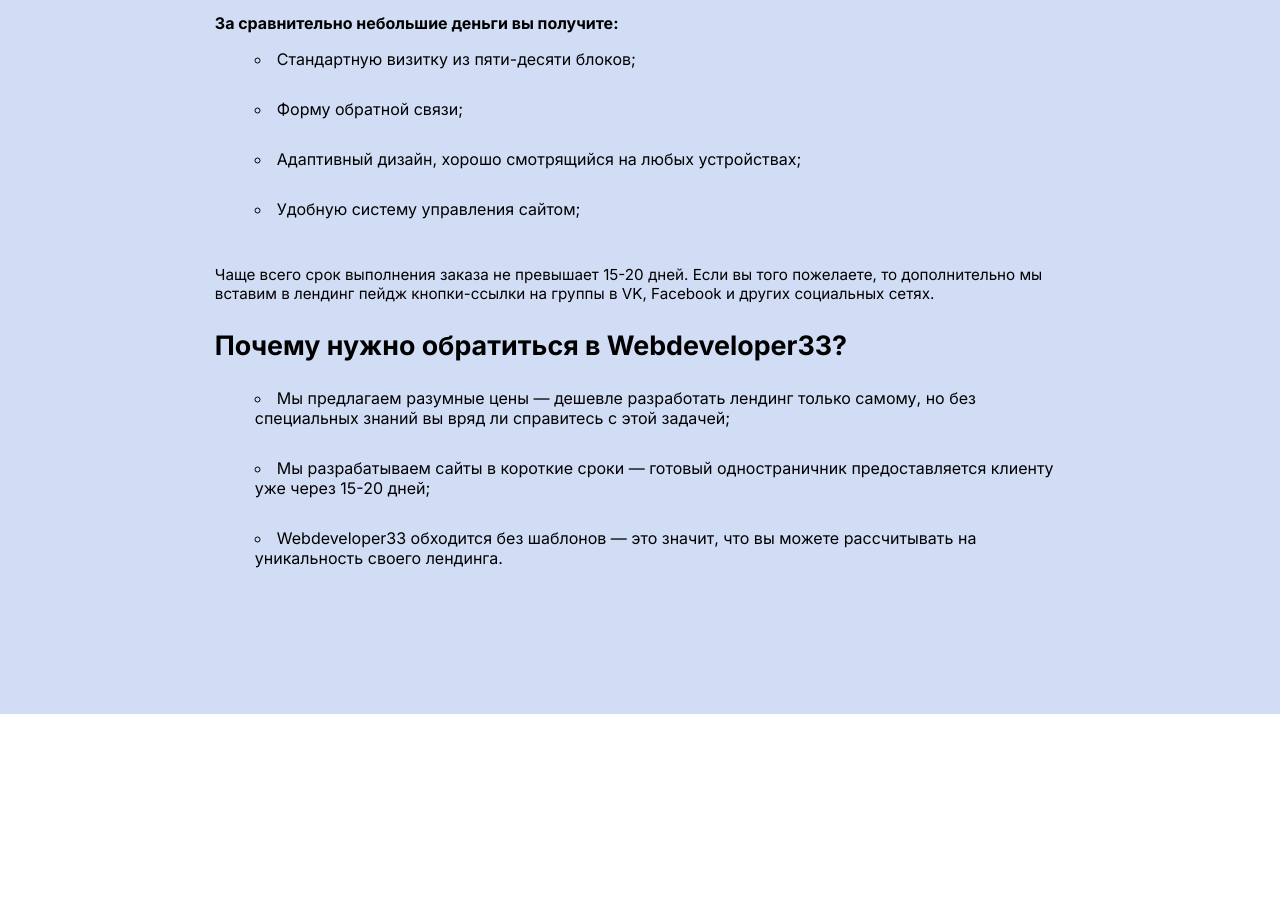
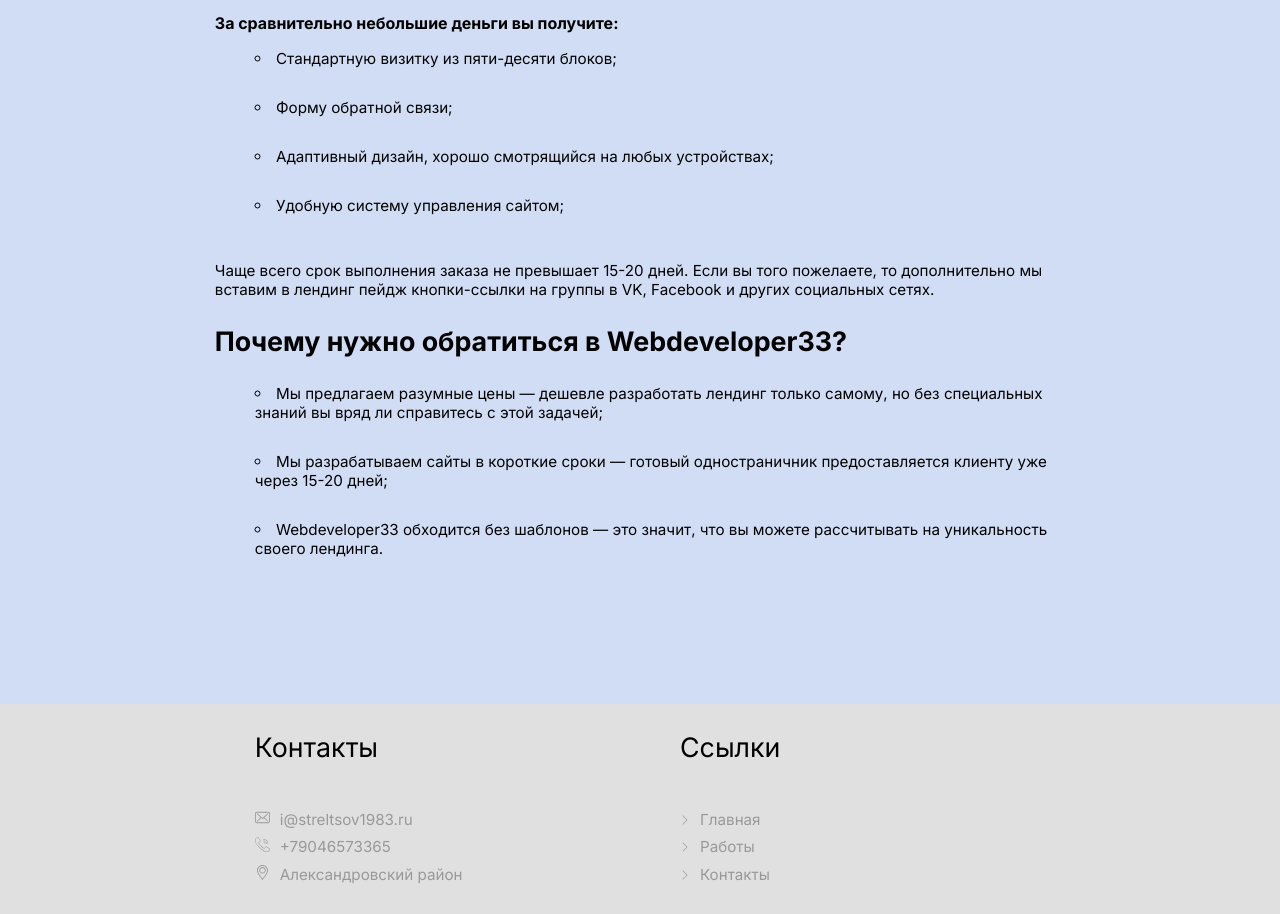
Before and after one commit to doctorbmw83/portfolio, a plain HTML site: page index.html in a window 1280 px wide. Shown: the part 1961-2875 px from the top of the page. Before the commit the page ends 2675 px from the top, so only its background shows below. Drawn offline with Linux system fonts and the light colour scheme.

Commit message:
footer has been added

```diff
--- a/index.css
+++ b/index.css
@@ -3,3 +3,4 @@
 @import url('styles/header.css');
 @import url('styles/hero.css');
 @import url('styles/landing.css');
+@import url('styles/footer.css');
--- a/index.html
+++ b/index.html
@@ -16,7 +16,7 @@
 </head>
 
 <body>
-    <header aria-label="header">
+    <header aria-label="header"><a name="top"></a>
         <div class="wrapper">
             <div class="header">
 
@@ -136,7 +136,31 @@
         </section>
     </main>
 
-    <footer></footer>
+    <footer>
+        <div class="wrapper">
+            <div class="footer-flex">
+                <div class="footer-flex__item">
+                    <p>Контакты</p>
+                    <ul>
+                        <li><span><img src="img/icons/email-icon.svg" alt="email-icon"></span><a
+                                href="mailto:">i@streltsov1983.ru</a></li>
+
+                        <li><span><img src="img/icons/call.svg" alt="call"></span><a href="tel:+79046573365">+79046573365</a></li>
+                        <li><span><img src="img/icons/placeholder-footer.svg" alt="placeholder">Александровский
+                                район</span></li>
+                    </ul>
+                </div>
+                <div class="footer-flex__item">
+                    <p>Ссылки</p>
+                    <ul>
+                        <li><img src="img/icons/right-arrow.svg" alt="right-arrow"><a href="#top">Главная</a></li>
+                        <li><img src="img/icons/right-arrow.svg" alt="right-arrow"><a href="">Работы</a></li>
+                        <li><img src="img/icons/right-arrow.svg" alt="right-arrow"><a href="">Контакты</a></li>
+                    </ul>
+                </div>
+            </div>
+        </div>
+    </footer>
 
 
 </body>
--- /dev/null
+++ b/styles/footer.css
@@ -0,0 +1,43 @@
+footer {
+    padding-bottom: 10px;
+    background-color: var(--bg-color-greyFooter);
+}
+
+.footer-flex {
+    display: flex;
+    align-items: center;
+    justify-content: space-around;
+}
+
+.footer-flex__item {
+    display: flex;
+    flex-direction: column;
+    align-items: start;
+    justify-content: center;
+    flex: 1 0 50%;
+}
+.footer-flex__item p{
+    font-size: var(--fs-title-h3);
+    margin-left: 40px;
+}
+
+.footer-flex__item ul {
+    list-style: none;
+}
+.footer-flex__item li{
+    line-height: 1.8;
+    font-size: var(--fs-text);
+    color: var(--footer-f-color);
+}
+li img{
+    padding-right: 10px;
+}
+@media (max-width: 476px){
+    .footer-flex {
+        flex-direction: column;
+        align-items: flex-start;
+    }
+    .footer-flex__item{
+
+    }
+}
--- a/styles/landing.css
+++ b/styles/landing.css
@@ -27,7 +27,7 @@
 
 }
 .landing-list li{
-
+    font-size: var(--fs-text);
     list-style: circle inside;
 }
 
--- a/styles/variables.css
+++ b/styles/variables.css
@@ -1,7 +1,9 @@
 :root {
     --bg-main: #fff;
     --bg-color-grey: #828282;
+    --bg-color-greyFooter: #E0E0E0;
     --bg-color-black: #000000;
+    --footer-f-color: #999;
     --fs-title-h2: calc(16px + 16 * (100vw / 1600));
     --fs-title-h3: calc(14px + 16 * (100vw / 1600));
     --fs-text: calc(12px + 4 * (100vw / 1600));
```
Also changed, not shown: img/icons/call.svg (added), img/icons/email-icon.svg (added), img/icons/placeholder-footer.svg (added), img/icons/placeholder.svg (added), img/icons/right-arrow.svg (added).
